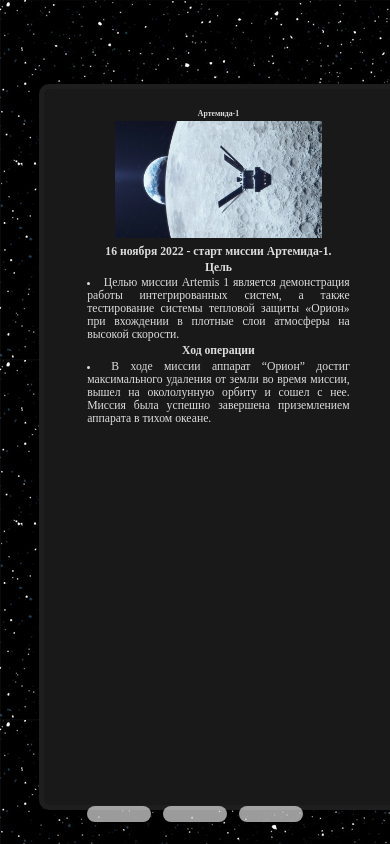
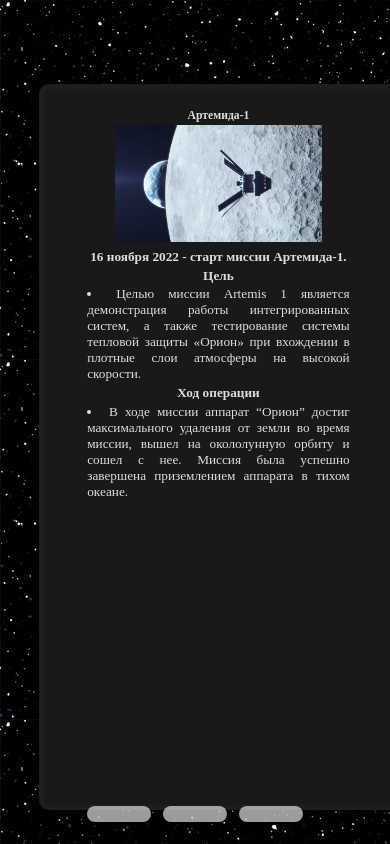
Before and after one commit to ILoveCapybara7/schproject, a plain HTML site: page index.html in a window 390 px wide. Drawn offline with Linux system fonts and the light colour scheme.

Commit message:
Add files via upload

```diff
--- a/style.css
+++ b/style.css
@@ -22,13 +22,13 @@
 }
 @media (max-width: 785px) {
     h1{
-        font-size: 2vw;
+        font-size: 3vw;
     }
     h2{
-        font-size: 3vw;
+        font-size: 3.4vw;
     }
     li{
-        font-size: 3vw;
+        font-size: 3.4vw;
     }
     .img{
         max-height: 20vh;
@@ -81,8 +81,10 @@
 
 .middle{
     position:absolute;
-    left: 10%;
-    top: 10%;
+    left: 10vw;
+    right: 10vw;
+    top: 10vh;
+    bottom: 10vh;
 }
 
 .navigation{
```
